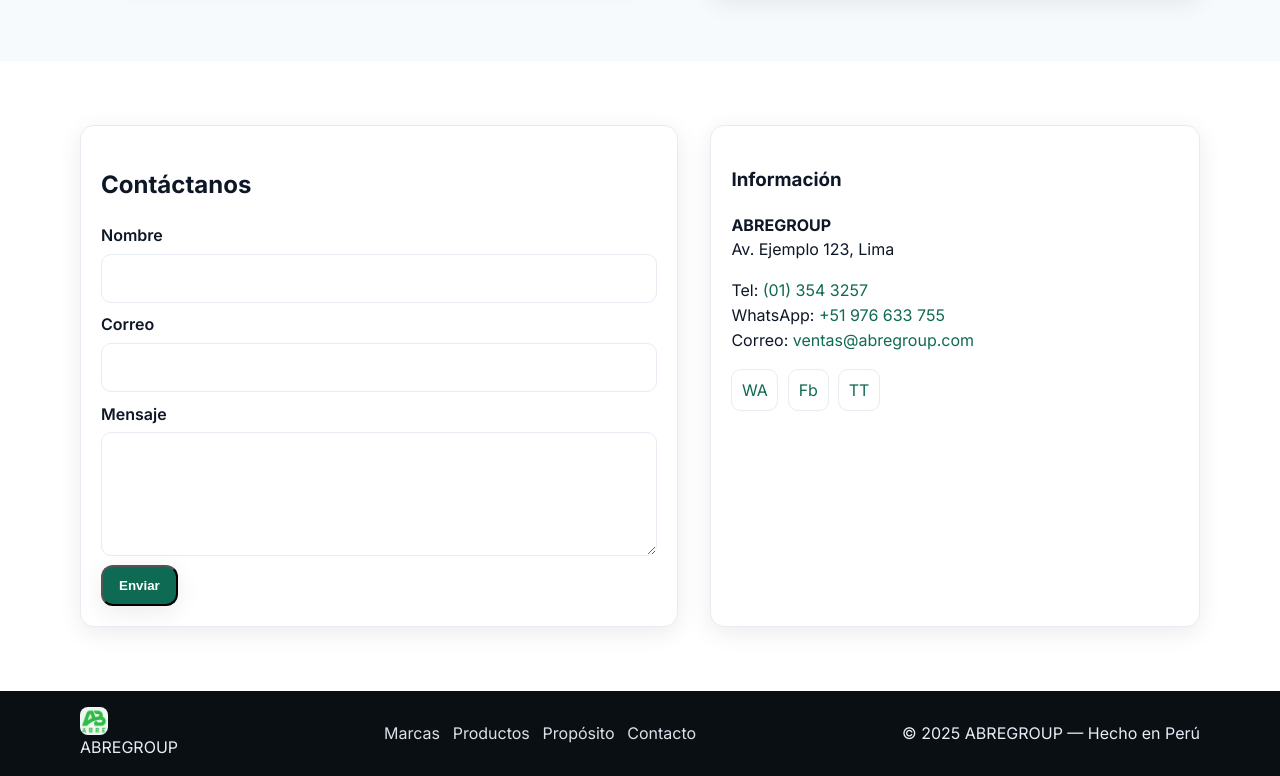
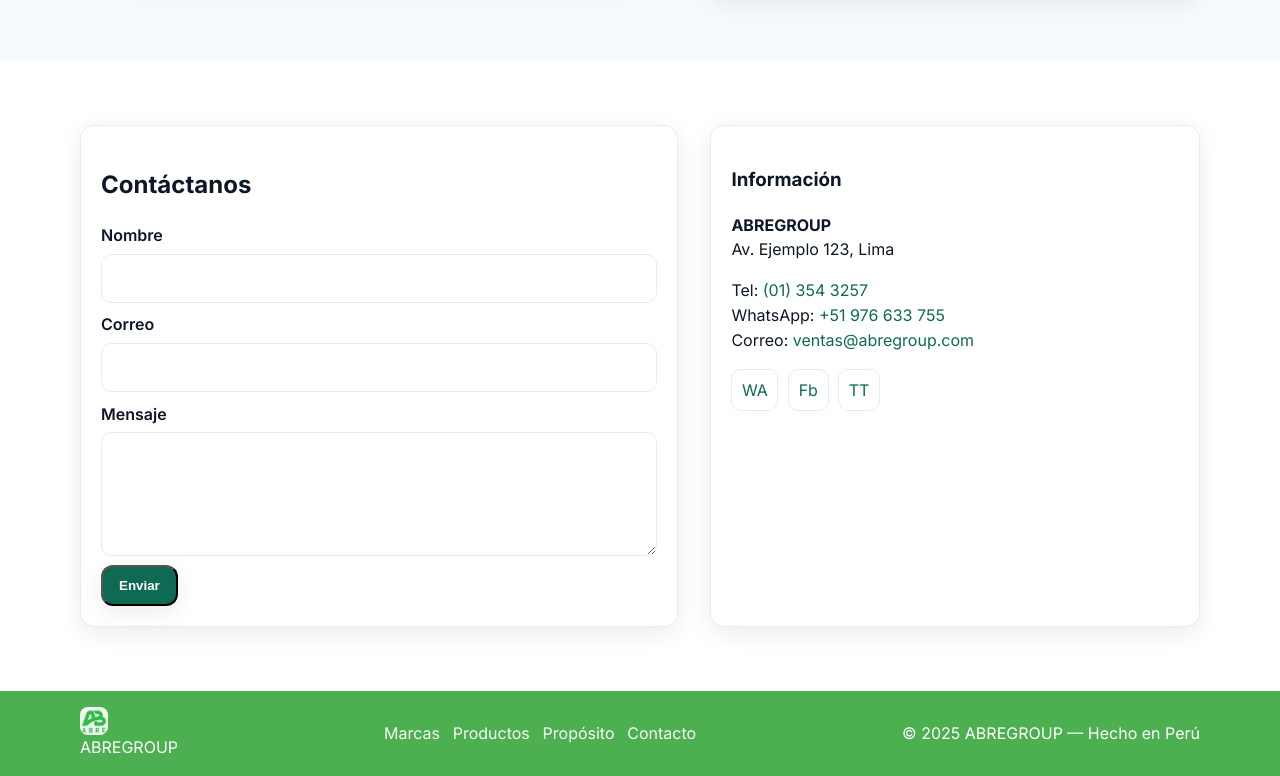
Before and after one commit to a20206764/ABREGROUP, a plain HTML site: page index.html in a window 1280 px wide. Shown: the part 1220-1996 px from the top of the page. Drawn offline with Linux system fonts and the light colour scheme.

Commit message:
Update styles.css

```diff
--- a/styles.css
+++ b/styles.css
@@ -28,7 +28,11 @@ a{color:var(--brand);text-decoration:none}a:hover{text-decoration:underline}
 .form label{display:grid;gap:.35rem;margin:.6rem 0;font-weight:600}input,textarea,select{border:1px solid var(--border);padding:.7rem .8rem;border-radius:10px;font:inherit}
 .products .card{display:flex;flex-direction:column;gap:.5rem}
 .product__media{aspect-ratio:4/3;border-radius:12px;background:#f2f6f4;display:flex;align-items:center;justify-content:center;font-weight:800;color:#0b503f}
-.footer{background:#0a0f14;color:#e5edf6}.footer__wrap{display:flex;gap:1rem;align-items:center;justify-content:space-between;padding:1rem 0;flex-wrap:wrap}
-.footnav{display:flex;gap:.8rem;flex-wrap:wrap}.footer a{color:#e5edf6;opacity:.95}
-.socials{display:flex;gap:.6rem;align-items:center;flex-wrap:wrap}.ic{display:inline-flex;align-items:center;justify-content:center;padding:.5rem .6rem;border-radius:10px;border:1px solid var(--border);background:#fff;color:#0f6a54}
+
+/* 🔽 Footer con verde claro */
+.footer{background:#4CAF50;color:#fff}
+.footer__wrap{display:flex;gap:1rem;align-items:center;justify-content:space-between;padding:1rem 0;flex-wrap:wrap}
+.footnav{display:flex;gap:.8rem;flex-wrap:wrap}.footer a{color:#fff;opacity:.95}
+.socials{display:flex;gap:.6rem;align-items:center;flex-wrap:wrap}
+.ic{display:inline-flex;align-items:center;justify-content:center;padding:.5rem .6rem;border-radius:10px;border:1px solid var(--border);background:#fff;color:#0f6a54}
 .skip-link{position:absolute;left:-9999px}.skip-link:focus{position:static;padding:.6rem;background:#000;color:#fff}
```
